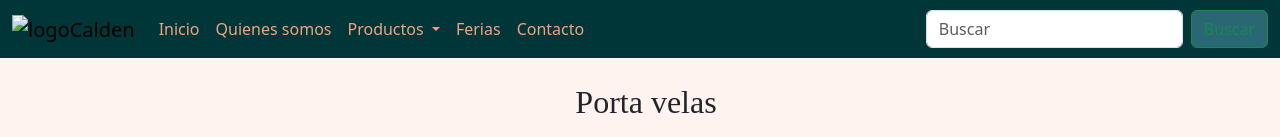
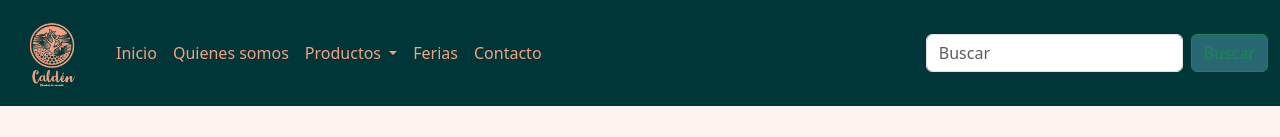
Before and after one commit to Daniel-Collado/CH-DW-Tercera-Entrega, a website: page paginas/PortaVelas.html in a window 1280 px wide. Shown: the top 137 px of the page. Drawn offline with nearby package versions, Linux system fonts and the light colour scheme.

Commit message:
error al cargar img logo en portavelas solucionado

```diff
--- a/paginas/PortaVelas.html
+++ b/paginas/PortaVelas.html
@@ -14,7 +14,7 @@
     <header>
         <nav class="navbar navbar-expand-md">
             <div class="container-fluid">
-                <a class="navbar-brand"><img src="./imagenes/Logo2.jpg" alt="logoCalden" class="img-fluid logoTamano"></a>
+                <a class="navbar-brand"><img src="../imagenes/Logo2.jpg" alt="logoCalden" class="img-fluid logoTamano"></a>
                 <button class="navbar-toggler" type="button" data-bs-toggle="collapse" data-bs-target="#navbarSupportedContent" aria-controls="navbarSupportedContent" aria-expanded="false" aria-label="Toggle navigation">
                     <span class="navbar-toggler-icon"></span>
                 </button>
```
